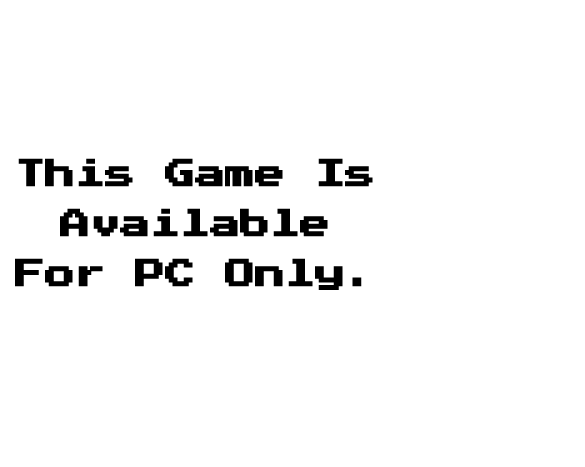
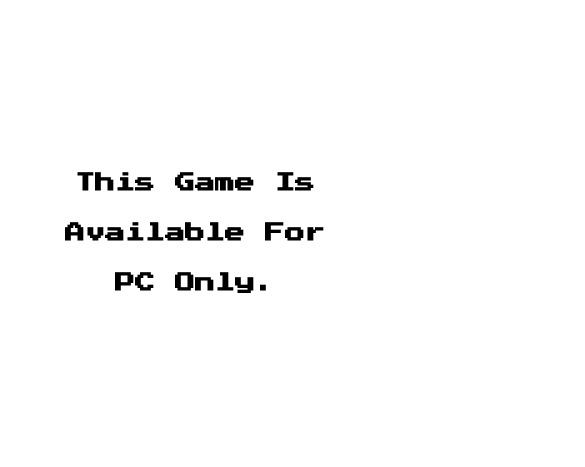
Before and after one commit to Davia222/fighting-game, a plain HTML site: page index.html in a window 390 px wide. Shown: the top 467 px of the page, 585 px wide, since content can reach past the window. Drawn offline with nearby package versions, Linux system fonts and the light colour scheme.

Commit message:
added a only available for pc

```diff
--- a/style.css
+++ b/style.css
@@ -11,6 +11,10 @@
 
 @media screen and (max-width:1024px) {
 
+    html{
+        overflow-x: hidden;
+    }
+
    canvas{
     display: none;
    }
@@ -22,7 +26,19 @@
    .this{
     visibility: visible;
     margin-top: 150px;
+    font-size: 20px;
+    width: 300px;
+    /* border: 2px solid black; */
    }
+}
 
+   @media screen and (max-width:480px) {
 
+    html{
+        overflow:hidden;
+    }
+
+    body{
+        overflow:hidden;
+    }
 }
```
